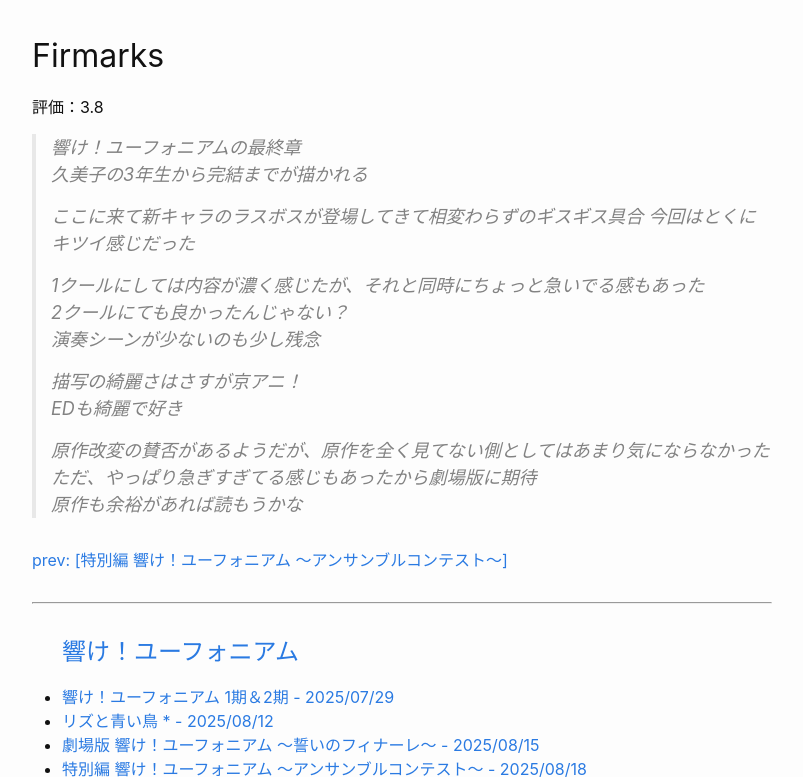
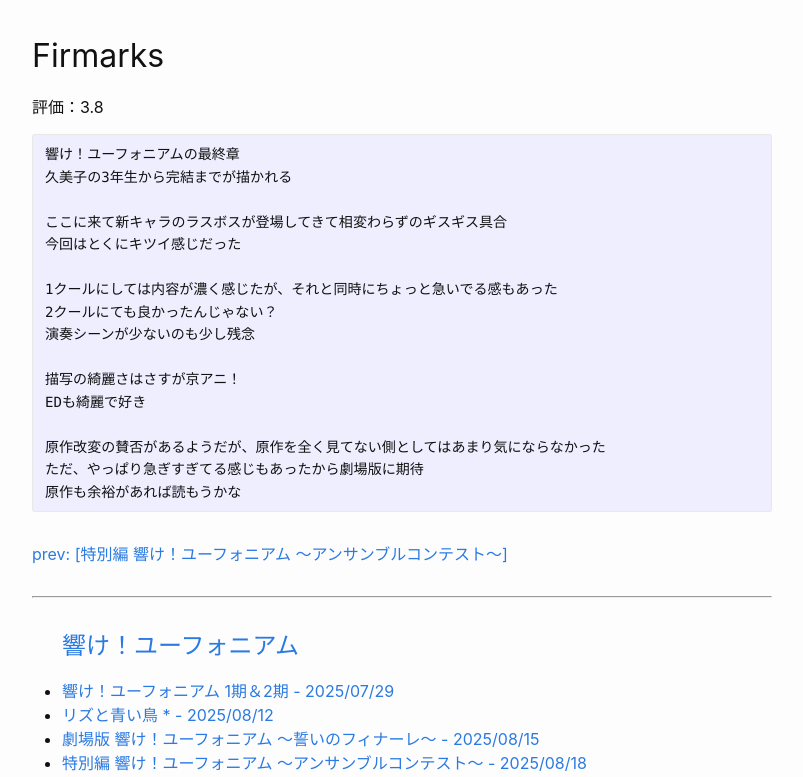
Before and after one commit to Pandaful-2312/sites, a Jekyll site: the page built from _posts/2025/2025-09-07-euph3.md, in a window 1280 px wide and 900 px high, scrolled down 16572 px, cut to the strip 123-900 px from the top of the window. Shown: the whole strip, without its empty margins (238-1041 px from the left). Built offline with Jekyll 4.4.1, drawn with Linux system fonts in a browser that asks for light colours.

Commit message:
update euph

````diff
--- a/_posts/2025/2025-09-07-euph3.md
+++ b/_posts/2025/2025-09-07-euph3.md
@@ -673,19 +673,21 @@
 
 評価：3.8
 
-> 響け！ユーフォニアムの最終章
-> 久美子の3年生から完結までが描かれる
->
-> ここに来て新キャラのラスボスが登場してきて相変わらずのギスギス具合
-> 今回はとくにキツイ感じだった
->
-> 1クールにしては内容が濃く感じたが、それと同時にちょっと急いでる感もあった
-> 2クールにても良かったんじゃない？
-> 演奏シーンが少ないのも少し残念
->
-> 描写の綺麗さはさすが京アニ！
-> EDも綺麗で好き
->
-> 原作改変の賛否があるようだが、原作を全く見てない側としてはあまり気にならなかった
-> ただ、やっぱり急ぎすぎてる感じもあったから劇場版に期待
-> 原作も余裕があれば読もうかな
+```text
+響け！ユーフォニアムの最終章
+久美子の3年生から完結までが描かれる
+
+ここに来て新キャラのラスボスが登場してきて相変わらずのギスギス具合
+今回はとくにキツイ感じだった
+
+1クールにしては内容が濃く感じたが、それと同時にちょっと急いでる感もあった
+2クールにても良かったんじゃない？
+演奏シーンが少ないのも少し残念
+
+描写の綺麗さはさすが京アニ！
+EDも綺麗で好き
+
+原作改変の賛否があるようだが、原作を全く見てない側としてはあまり気にならなかった
+ただ、やっぱり急ぎすぎてる感じもあったから劇場版に期待
+原作も余裕があれば読もうかな
+```
````
